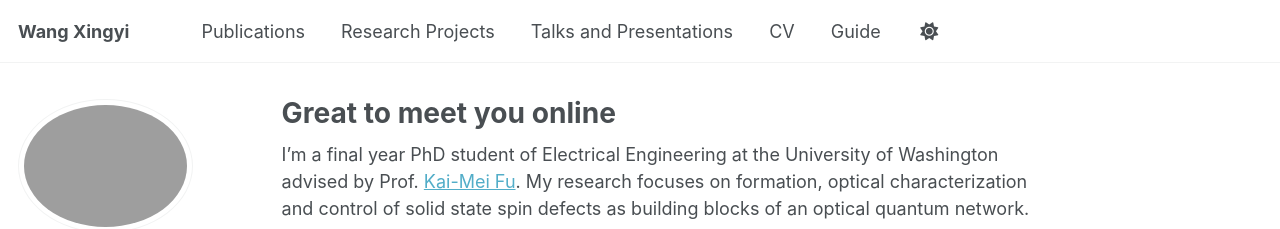
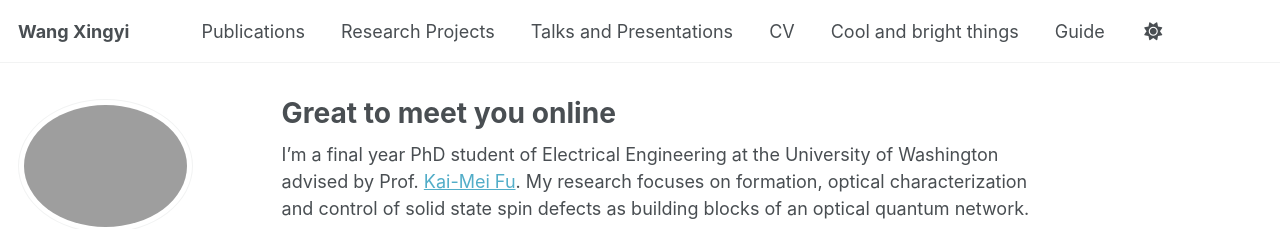
Before and after one commit to Waffelz/Xingyi_Wang, a Jekyll site: the page built from _pages/about.md, in a window 1280 px wide. Shown: the top 229 px of the page. Built offline with Jekyll 4.4.1, drawn with Linux system fonts in a browser that asks for light colours; some web fonts are replaced.

Commit message:
Update navigation.yml

```diff
--- a/_data/navigation.yml
+++ b/_data/navigation.yml
@@ -20,5 +20,8 @@ main:
   - title: "CV"
     url: /cv/
 
+  - title: "Cool and bright things"
+    url: /equip/
+
   - title: "Guide"
     url: /markdown/
```
